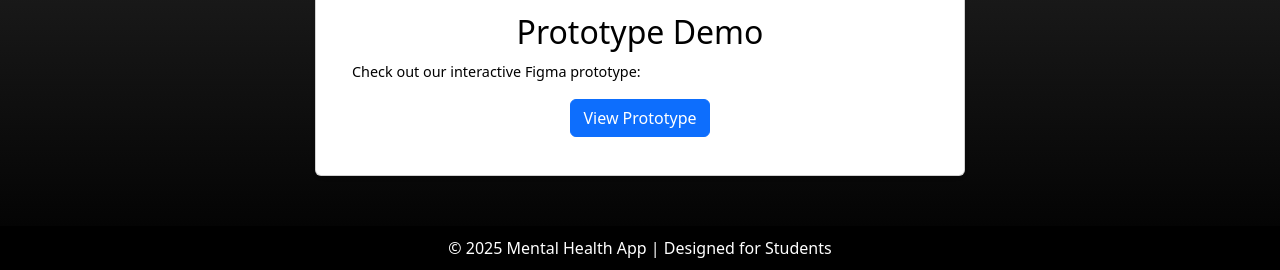
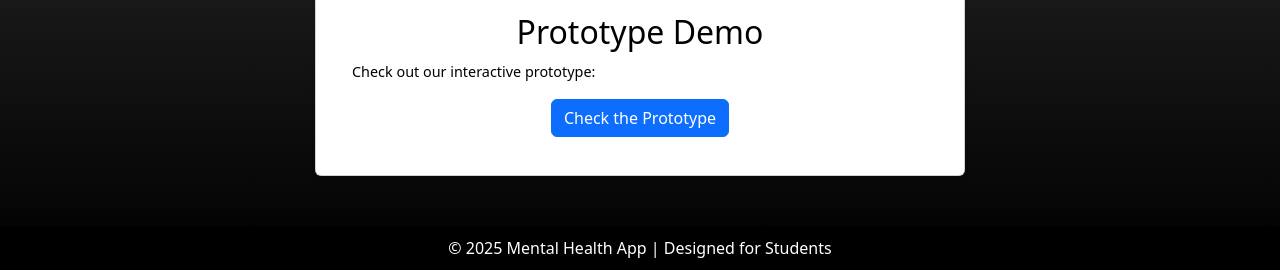
Before and after one commit to shamikspeare/mental_health_app, a plain HTML site: page index.html in a window 1280 px wide. Shown: the part 1142-1412 px from the top of the page. Drawn offline with nearby package versions, Linux system fonts and the light colour scheme.

Commit message:
Update index.html
linked app.html

```diff
--- a/index.html
+++ b/index.html
@@ -105,8 +105,8 @@
             <img src="https://aestheticsjournal.com/wp-content/uploads/2024/10/3-1.jpg" class="card-img-top" alt="Prototype Image">
             <div class="card-body text-center">
                 <h2>Prototype Demo</h2>
-                <p>Check out our interactive Figma prototype:</p>
-                <a href="YOUR_FIGMA_LINK_HERE" class="btn btn-primary" target="_blank">View Prototype</a>
+                <p>Check out our interactive prototype:</p>
+                <a href="app.html" class="btn btn-primary" target="_blank">Check the Prototype</a>
             </div>
         </div>
     </div>
```
